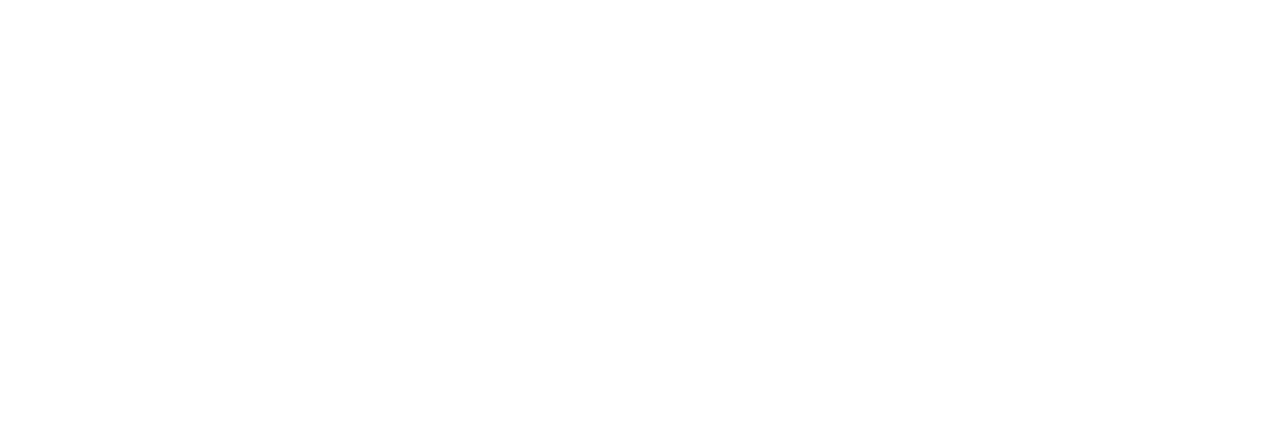
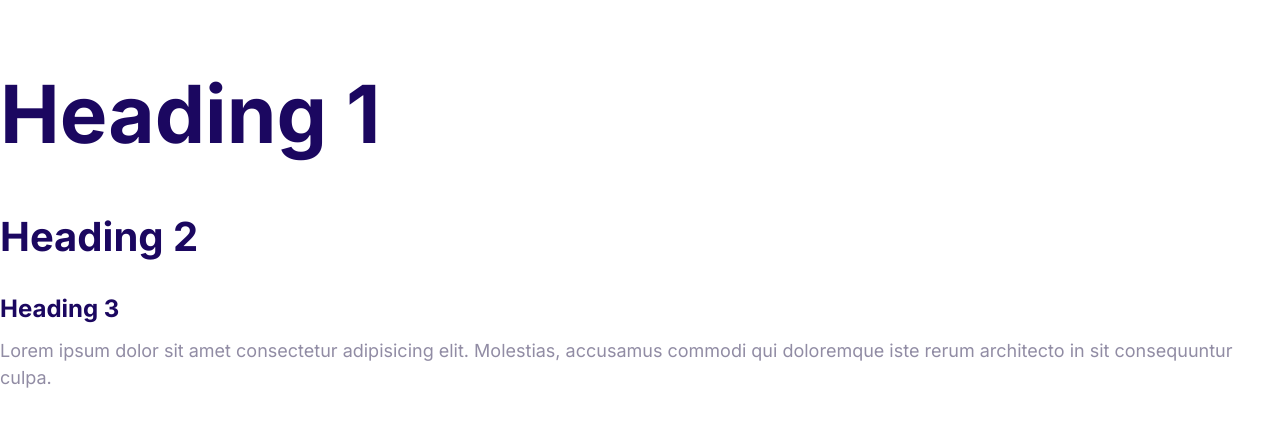
Before and after one commit to tony-508/First-trial, a plain HTML site: page index.html in a window 1280 px wide. Drawn offline with Linux system fonts and the light colour scheme.

Commit message:
Define the styles for the fonts.

```diff
--- a/css/styles.css
+++ b/css/styles.css
@@ -1,7 +1,59 @@
 :root {
-  --color-primaryy: #2584ff;
+  --color-primary: #2584ff;
   --color-secondary: #00d9ff;
   --color-accent: #ff3400;
   --color-headings: #1b0760;
   --color-body: #918ca4;
 }
+html {
+  font-size: 62.5%;
+}
+
+body {
+  font-family: Inter, Arial, Helvetica, sans-serif;
+  color: var(--color-body);
+  line-height: 1.5;
+  font-size: 2.4rem;
+}
+
+h1,
+h2,
+h3 {
+  color: var(--color-headings);
+  margin-bottom: 1rem;
+}
+
+h1 {
+  font-size: 7rem;
+}
+
+h2 {
+  font-size: 4rem;
+}
+
+h3 {
+  font-size: 3rem;
+  margin-bottom: 1rem;
+}
+
+p {
+  margin-top: 0;
+}
+
+@media screen and (min-width: 1024px) {
+  body {
+    font-size: 1.8rem;
+  }
+
+  h1 {
+    font-size: 8rem;
+  }
+
+  h2 {
+    font-size: 4rem;
+  }
+
+  h3 {
+    font-size: 2.4rem;
+  }
+}
--- a/index.html
+++ b/index.html
@@ -5,8 +5,23 @@
     <meta http-equiv="X-UA-Compatible" content="IE=edge" />
     <meta name="viewport" content="width=device-width, initial-scale=1.0" />
     <title>Document</title>
+    <link rel="preconnect" href="https://fonts.googleapis.com" />
+    <link rel="preconnect" href="https://fonts.gstatic.com" crossorigin />
+    <link
+      href="https://fonts.googleapis.com/css2?family=Inter:wght@400;700&display=swap"
+      rel="stylesheet"
+    />
     <link rel="stylesheet" href="css/normalize (1).css" />
     <link rel="stylesheet" href="css/styles.css" />
   </head>
-  <body></body>
+  <body>
+    <h1>Heading 1</h1>
+    <h2>Heading 2</h2>
+    <h3>Heading 3</h3>
+    <p>
+      Lorem ipsum dolor sit amet consectetur adipisicing elit. Molestias,
+      accusamus commodi qui doloremque iste rerum architecto in sit consequuntur
+      culpa.
+    </p>
+  </body>
 </html>
```
